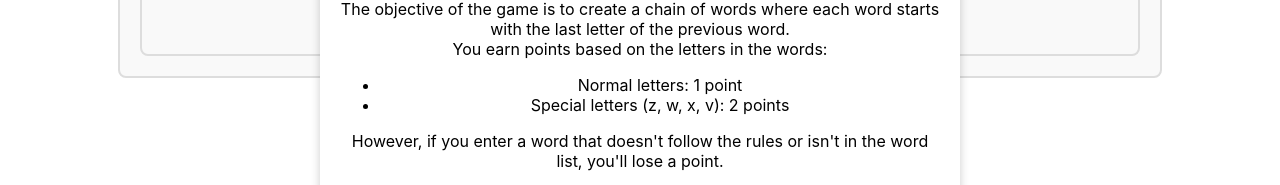
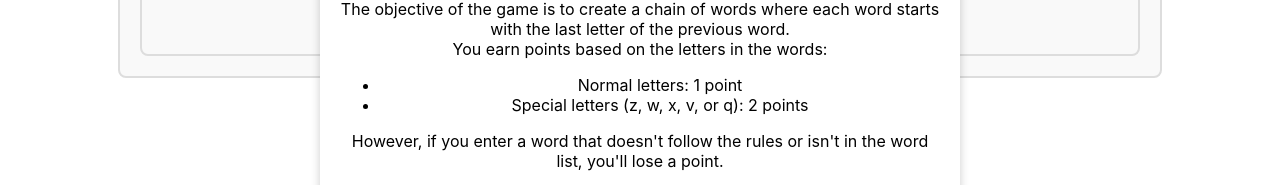
Before and after one commit to reidsanders12/Word-Chain, a React (Create React App) app: page / in a window 1280 px wide. Shown: the part 324-509 px from the top of the page. Built offline with nearby package versions, Linux system fonts and the light colour scheme.

Commit message:
fixed scoring

```diff
--- a/src/components/TextDisplay.js
+++ b/src/components/TextDisplay.js
@@ -16,7 +16,7 @@ const TextDisplay = ({ enteredWords, validWords}) => {
 
         for (let i = 0; i < word.length; i++) {
           const letter = word[i];
-          if (["w", "x", "v", "z"].includes(letter)) {
+          if (["w", "x", "v", "z", "q"].includes(letter)) {
             wordGreenCount++; // Increment the count of green letters
           } else {
             wordBlueCount++; // Increment the count of blue letters
--- a/src/components/WordChainGame.js
+++ b/src/components/WordChainGame.js
@@ -124,7 +124,7 @@ const WordGame = () => {
           // Calculate score based on letters
           let wordScore = 0;
           for (let letter of lowerCaseInput) {
-            if (["w", "x", "v", "z"].includes(letter)) {
+            if (["w", "x", "v", "z", "q"].includes(letter)) {
               wordScore += 2; // Special letters: 2 points
             } else {
               wordScore += 1; // Normal letters: 1 point
@@ -160,7 +160,7 @@ const WordGame = () => {
             </p>
             <ul>
               <li>Normal letters: 1 point</li>
-              <li>Special letters (z, w, x, v): 2 points</li>
+              <li>Special letters (z, w, x, v, or q): 2 points</li>
             </ul>
             <p>
               However, if you enter a word that doesn't follow the rules or
```
